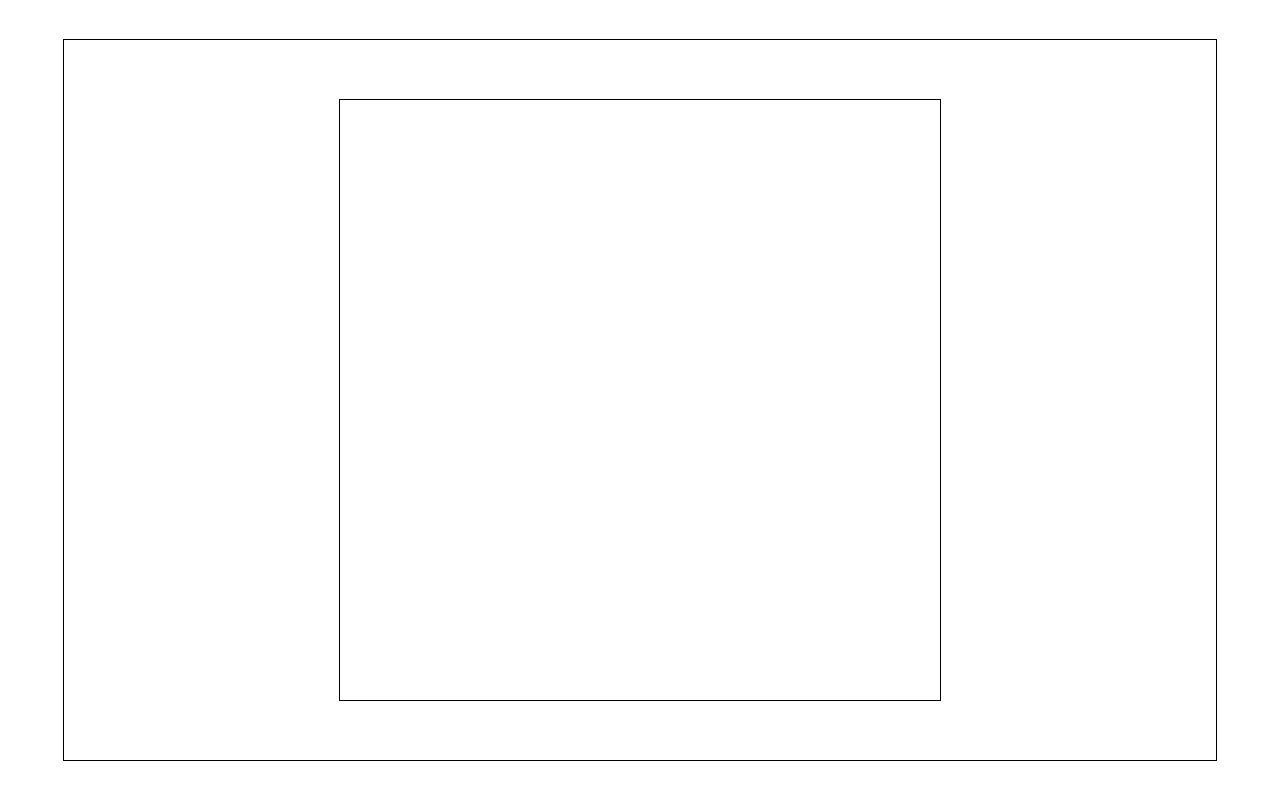
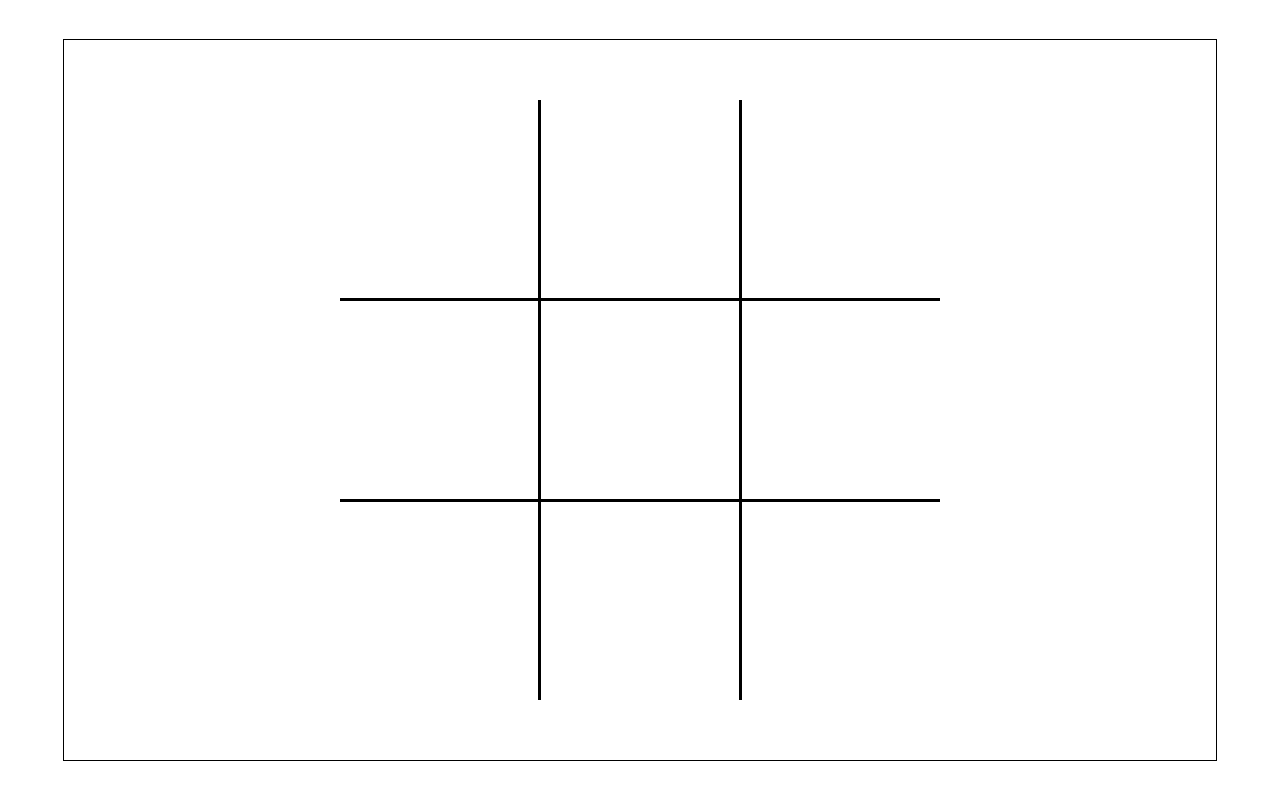
Before and after one commit to ErickDaniCB/second_tic-tac-toe, a plain HTML site: page index.html in a window 1280 px wide. Drawn offline with Linux system fonts and the light colour scheme.

Commit message:
add grid

```diff
--- a/styles.css
+++ b/styles.css
@@ -22,5 +22,14 @@ body{
 #wrapper {
   height: 600px;
   width: 600px;
-  outline: 1px solid black;
+  display: grid;
+  grid-template-columns: repeat(3, auto);
+  grid-template-rows: repeat(3, auto);
+  grid-auto-flow: row;
+  gap: 3px;
+  background-color: black;
 }
+
+.cell {
+  background-color: white;
+}
```
